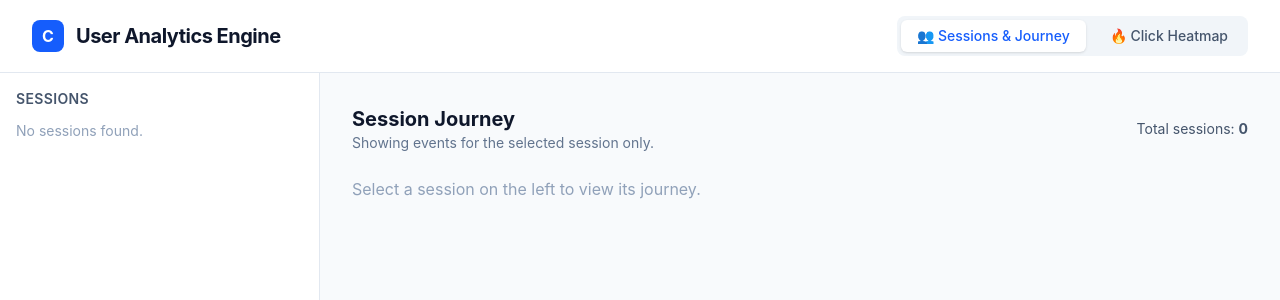
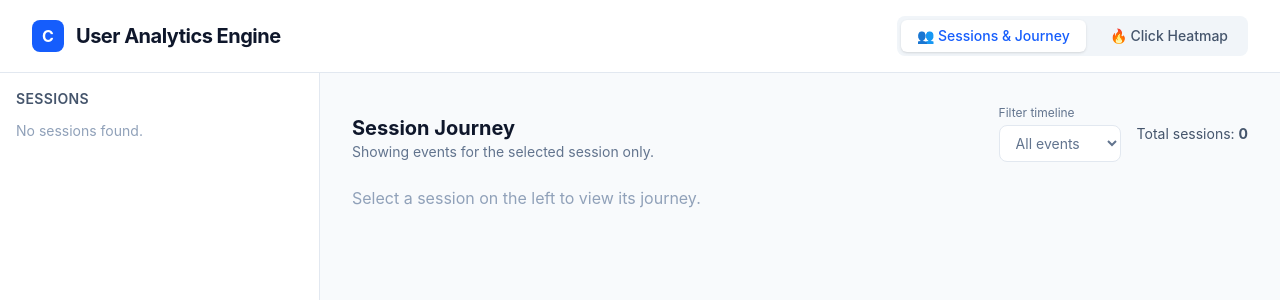
Before and after one commit to theanshsrivastav/User-Analytics-Engine, a React (Vite) app in the folder client/: page / in a window 1280 px wide. Shown: the top 300 px of the page. Built offline with nearby package versions, Linux system fonts and the light colour scheme.

Commit message:
filter bug fix

```diff
--- a/client/pages/SessionJourney.jsx
+++ b/client/pages/SessionJourney.jsx
@@ -1,12 +1,12 @@
 import React, { useState, useEffect } from 'react';
 import { fetchSessions } from '../api/analytics';
-import TimeLineItem from '../components/TimeLineItem';
 
 // Master-Detail Session Journey view
 export default function SessionJourney() {
     const [sessions, setSessions] = useState({});
     const [activeSessionId, setActiveSessionId] = useState(null);
     const [loading, setLoading] = useState(true);
+    const [journeyFilter, setJourneyFilter] = useState('all');
 
     useEffect(() => {
         let mounted = true;
@@ -63,19 +63,35 @@ export default function SessionJourney() {
             </aside>
 
             <main className="flex-1 p-8 overflow-y-auto">
-                <div className="flex items-center justify-between mb-6">
+                <div className="flex flex-col md:flex-row md:items-end md:justify-between gap-4 mb-6">
                     <div>
                         <h2 className="text-xl font-bold text-slate-900">Session Journey</h2>
                         <p className="text-sm text-slate-500">Showing events for the selected session only.</p>
                     </div>
-                    <div className="text-sm text-slate-600">Total sessions: <strong>{sessionIds.length}</strong></div>
+
+                    <div className="flex items-center gap-4">
+                        <label className="block text-xs text-slate-500">
+                            <span className="block mb-1">Filter timeline</span>
+                            <select
+                                value={journeyFilter}
+                                onChange={(e) => setJourneyFilter(e.target.value)}
+                                className="px-3 py-2 border border-slate-200 rounded-lg text-sm bg-white"
+                            >
+                                <option value="all">All events</option>
+                                <option value="page_view">Page views</option>
+                                <option value="click">Clicks</option>
+                            </select>
+                        </label>
+
+                        <div className="text-sm text-slate-600">Total sessions: <strong>{sessionIds.length}</strong></div>
+                    </div>
                 </div>
 
                 {!activeSessionId ? (
                     <div className="text-slate-400">Select a session on the left to view its journey.</div>
                 ) : (
                     <div className="relative border-l border-slate-200 ml-4 space-y-6">
-                        {(sessions[activeSessionId] || []).map((event, idx) => (
+                        {(sessions[activeSessionId] || []).filter(ev => journeyFilter === 'all' ? true : ev.event_type === journeyFilter).map((event, idx) => (
                             <div key={event._id || idx} className="relative pl-6">
                                 <div className={`absolute -left-2 top-1 w-4 h-4 rounded-full border-4 border-white shadow-sm ${event.event_type === 'click' ? 'bg-rose-500' : 'bg-emerald-500'}`} />
                                 <div className="bg-white p-4 rounded-xl shadow-sm border border-slate-200 max-w-3xl">
```
